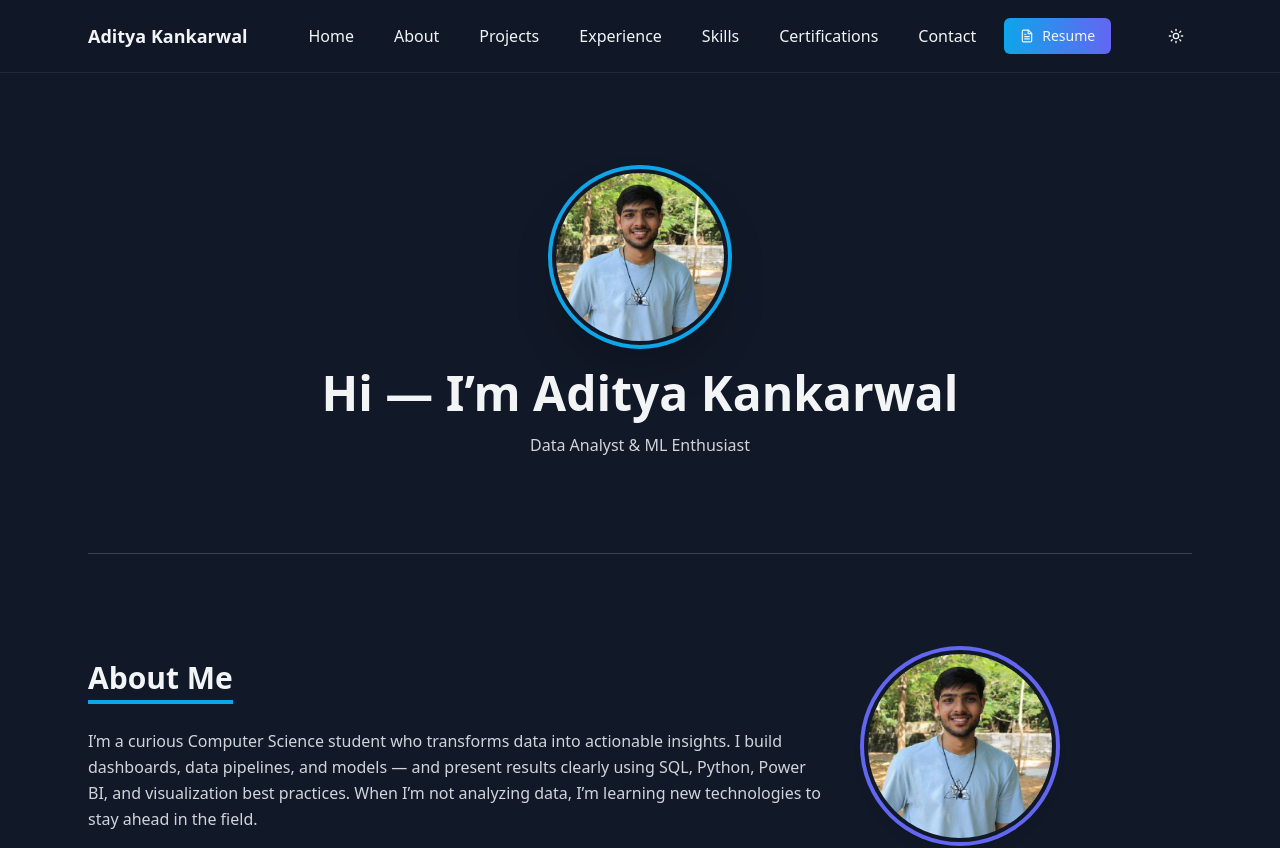
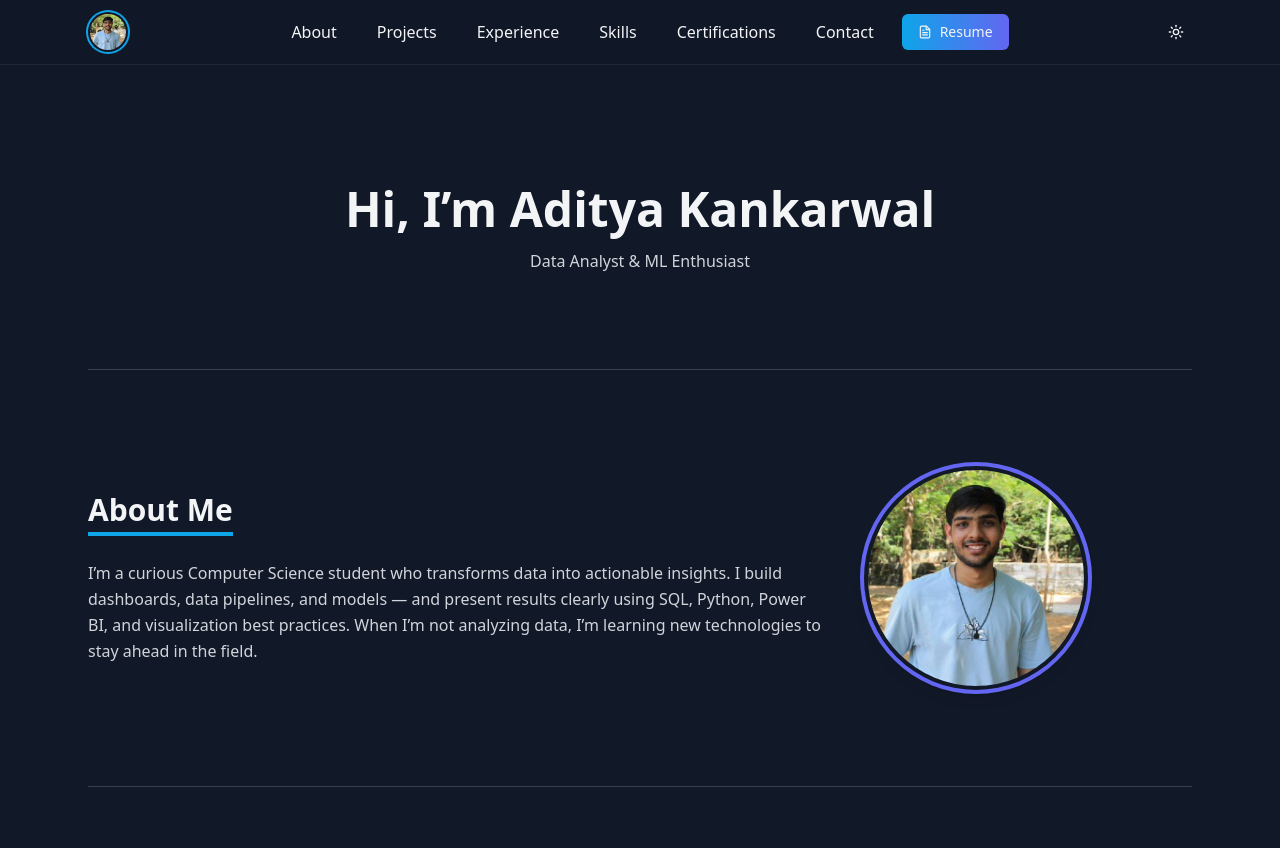
Before and after one commit to AdityaK-27/portfolio, a React (Vite) app: page / in a window 1280 px wide. Shown: the top 848 px of the page. Built offline with nearby package versions, Linux system fonts and the light colour scheme.

Commit message:
Update App.jsx

```diff
--- a/src/App.jsx
+++ b/src/App.jsx
@@ -1,4 +1,3 @@
-// src/App.jsx
 import React, { useEffect, useState } from "react";
 import { Github, Linkedin, FileText, Sun, Moon, Menu, X } from "lucide-react";
 import { motion } from "framer-motion";
@@ -57,7 +56,7 @@ const certs = [
 ];
 
 export default function App() {
-  const [dark, setDark] = useState(true); // default to dark mode
+  const [dark, setDark] = useState(true);
   const [menuOpen, setMenuOpen] = useState(false);
 
   useEffect(() => {
@@ -80,12 +79,18 @@ export default function App() {
     <div className="min-h-screen bg-gray-900 text-gray-100">
       {/* NAVBAR */}
       <header className="sticky top-0 z-50 backdrop-blur bg-gray-900/80 border-b border-gray-800">
-        <div className="max-w-6xl mx-auto px-6 py-4 flex items-center justify-between">
-          <a href="#hero" className="font-semibold text-lg">{personal.name}</a>
+        <div className="max-w-6xl mx-auto px-6 py-3 flex items-center justify-between">
+          {/* Small profile image */}
+          <a href="#hero" className="flex items-center">
+            <img
+              src="/images/aditya.jpg"
+              alt="Aditya"
+              className="w-10 h-10 rounded-full object-cover ring-2 ring-sky-500 p-0.5 hover:scale-105 transition-transform"
+            />
+          </a>
 
           {/* Desktop nav */}
           <nav className="hidden md:flex gap-4 items-center">
-            <NavLink href="#hero">Home</NavLink>
             <NavLink href="#about">About</NavLink>
             <NavLink href="#projects">Projects</NavLink>
             <NavLink href="#experience">Experience</NavLink>
@@ -122,7 +127,6 @@ export default function App() {
         {/* Mobile menu */}
         {menuOpen && (
           <div className="md:hidden bg-gray-900 border-t border-gray-800 px-6 py-4 space-y-2">
-            <NavLink href="#hero">Home</NavLink>
             <NavLink href="#about">About</NavLink>
             <NavLink href="#projects">Projects</NavLink>
             <NavLink href="#experience">Experience</NavLink>
@@ -136,20 +140,12 @@ export default function App() {
       <main className="max-w-6xl mx-auto px-6">
         {/* HERO */}
         <section id="hero" className="py-24 text-center">
-          <motion.img
-            src="/images/aditya.jpg"
-            alt="Aditya portrait"
-            className="mx-auto w-44 h-44 rounded-full object-cover shadow-2xl ring-4 ring-sky-500 p-1"
-            initial={{ opacity: 0, scale: 0.8 }}
-            animate={{ opacity: 1, scale: 1 }}
-            transition={{ duration: 0.6 }}
-          />
           <motion.h1
             className="mt-6 text-4xl md:text-5xl font-bold"
             initial={{ y: -10, opacity: 0 }}
             animate={{ y: 0, opacity: 1 }}
           >
-            Hi — I’m {personal.name}
+            Hi, I’m {personal.name}
           </motion.h1>
           <p className="mt-4 text-gray-300 max-w-2xl mx-auto">{personal.role}</p>
         </section>
@@ -163,7 +159,7 @@ export default function App() {
           <img
             src="/images/aditya.jpg"
             alt="Aditya portrait"
-            className="w-48 h-48 rounded-full object-cover shadow-lg ring-4 ring-indigo-500 p-1"
+            className="w-56 h-56 rounded-full object-cover shadow-lg ring-4 ring-indigo-500 p-1"
           />
         </section>
 
```
